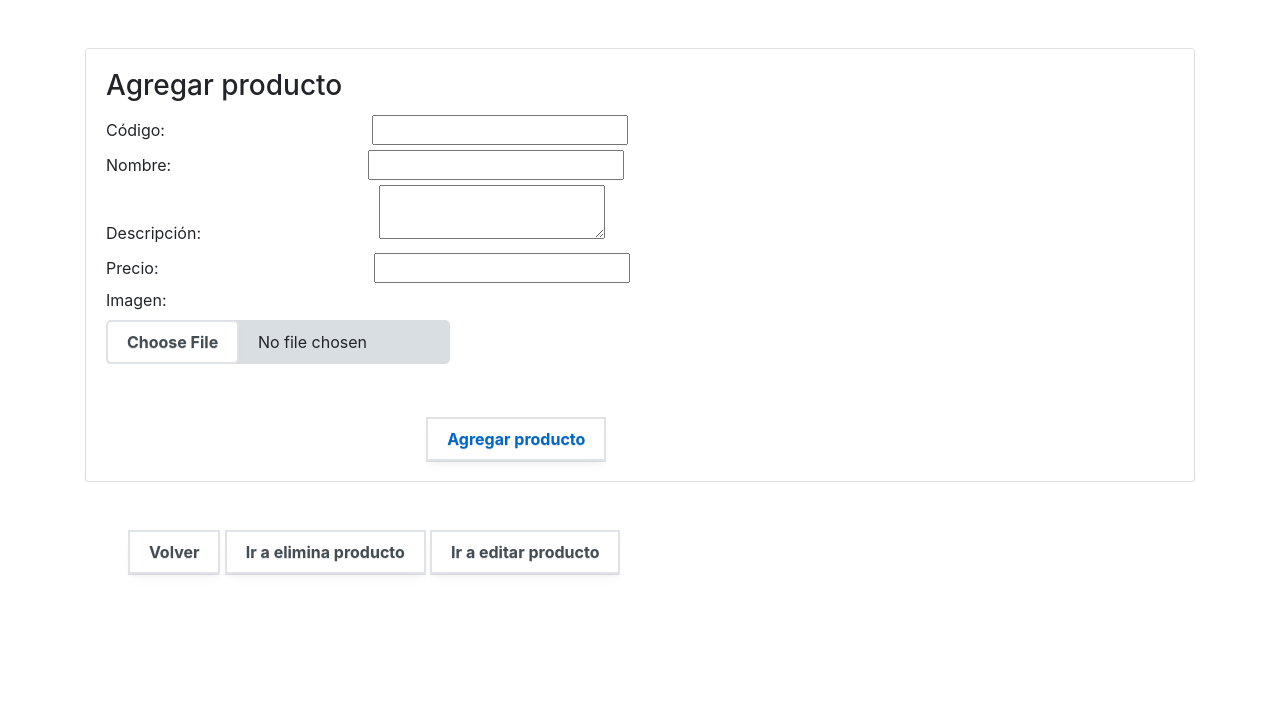
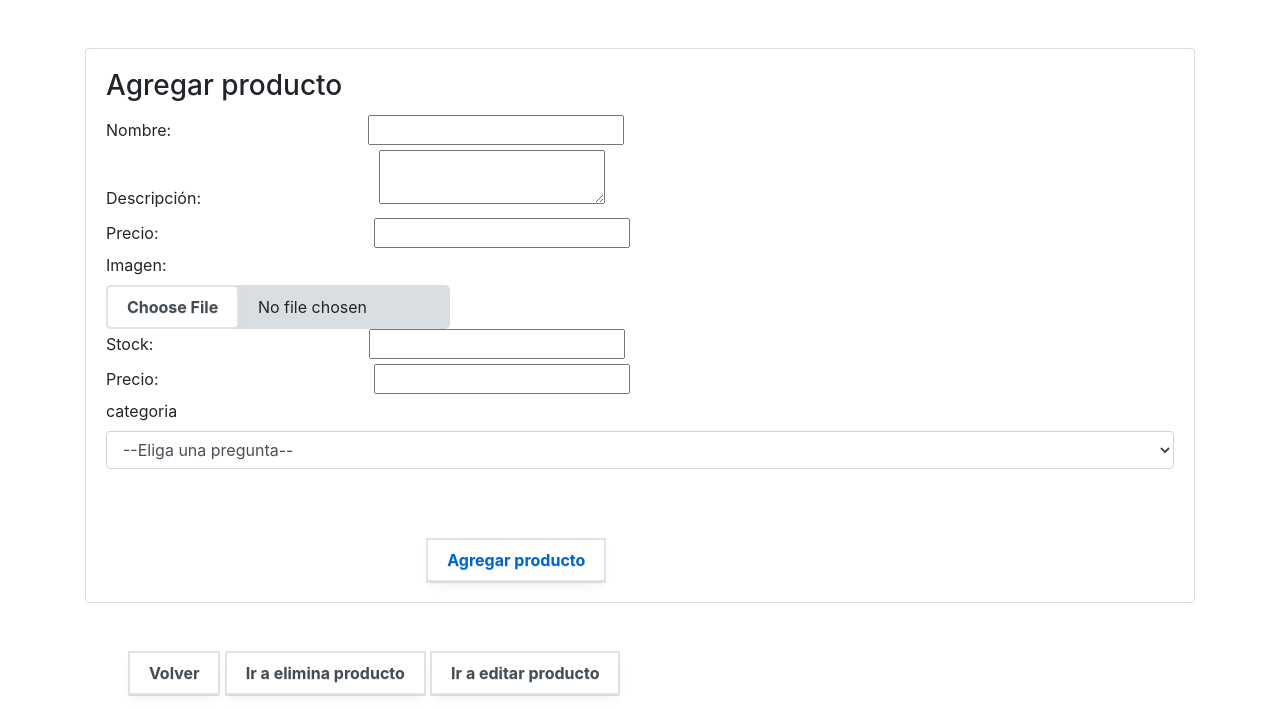
Before and after one commit to R4iIsDed/django_smes, a Django app: template djangocosa/menu/templates/menu/agregar_producto.html in a window 1280 px wide. Shown: the part 56-765 px from the top of the page. Before the commit the page ends 631 px from the top, so only its background shows below. Run offline with Django 4.2, Linux system fonts and the light colour scheme; the template is opened without the code that fills it, so the values that code supplies are empty; some libraries are stand-ins or nearby versions.

Commit message:
agregar prod hecho y arreglado confrome a la bdd

```diff
--- a/djangocosa/menu/templates/menu/agregar_producto.html
+++ b/djangocosa/menu/templates/menu/agregar_producto.html
@@ -36,10 +36,6 @@
                 <form action="" method="POST" id="form">
                     <div class="form">
                         <div class="grupo">
-                            <label for="codigo">Código:</label>
-                            <input type="text" id="codigo" name="codigo" style="margin-left: 19%;"><span class="barra" required></span><br>
-                        </div>
-                        <div class="grupo">
                             <label for="nombre">Nombre:</label>
                             <input type="text" id="nombre" name="nombre" style="margin-left: 18%;"><br>
                         </div>
@@ -55,6 +51,25 @@
                             <label for="imagen">Imagen:</label><br>
                             <input type="file" id="imagen" name="imagen" required><br>
                         </div>
+                        <div class="grupo">
+                            <label for="precio">Stock:</label>
+                            <input type="number" id="stock" name="stock" style="margin-left: 19.8%;"><br>
+                        </div>
+                        <div class="grupo">
+                            <label for="precio">Precio:</label>
+                            <input type="number" id="precio" name="precio" style="margin-left: 19.8%;"><br>
+                        </div>
+                        <div class="form-group">
+                            <label for="security-question">categoria</label>
+                            <select class="form-control" id="security-question" required>
+                              <option value="">--Eliga una pregunta--</option>
+                              <option value="1">Flores</option>
+                              <option value="2">Cactus</option>
+                              <option value="3">Maceteros</option>
+                              <option value="4">Fertilizantes</option>
+                              <option value="5">Pesticidas</option>
+                            </select>
+                          </div>
                         <button type="submit" style="margin-left: 30%; margin-top: 5%;">Agregar producto</button>
                     </div>
                 </form>
```
Also changed, not shown: djangocosa/menu/views.py (+23 -2 lines).
